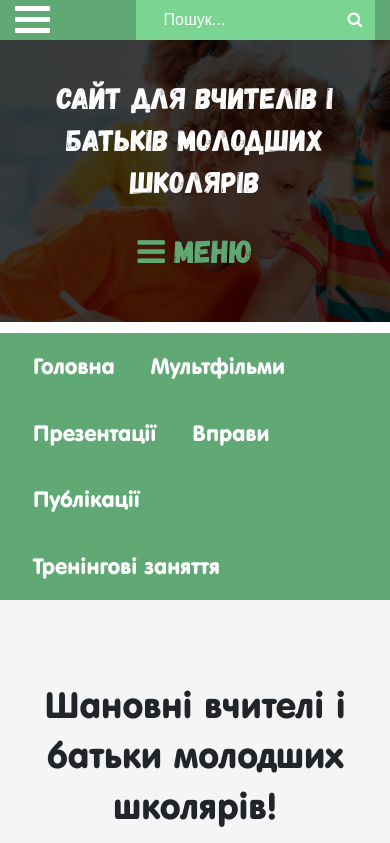
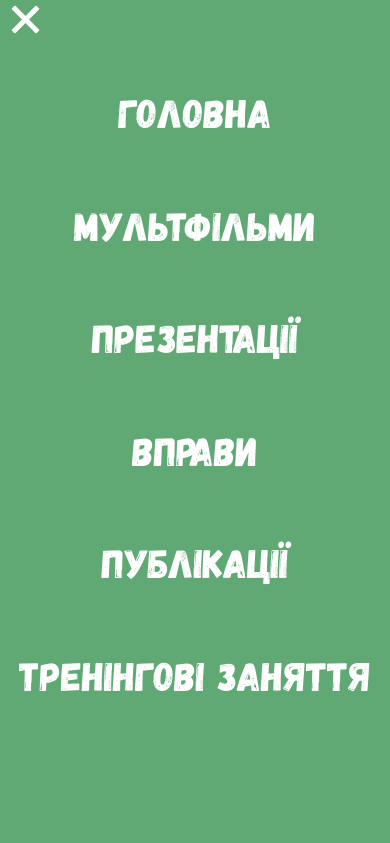
Before and after one commit to whitewavex/teach-help, a website: page src/index.html in a window 390 px wide. Both pictures are taken after a click on the element 32 px from the left and 16 px from the top of the page. Shown: the top 843 px of the page. Drawn offline with nearby package versions, Linux system fonts and the light colour scheme; files that its build step writes are made by us from their sources; files whose address does not match are found by name.

Commit message:
Mobile navbar

```diff
--- a/src/index.html
+++ b/src/index.html
@@ -10,11 +10,11 @@
 <body class="page">
     <header class="header-block">
         <div class="header-up">
-            <div class="container-fluid">
-                <div class="nav-mobile float-left">
-                    <a href="#" class="nav-line nav-mobile__nav-line"></a>
-                    <a href="#" class="nav-line nav-mobile__nav-line"></a>
-                    <a href="#" class="nav-line nav-mobile__nav-line"></a>
+            <div class="container">
+                <div class="nav-mobile header-up__nav-mobile float-left">
+                    <div href="#" class="nav-line nav-mobile__nav-line top"></div>
+                    <div href="#" class="nav-line nav-mobile__nav-line middle"></div>
+                    <div href="#" class="nav-line nav-mobile__nav-line bottom"></div>
                 </div>
                 <form class="search float-right" action="">
                     <input class="search__text" type="search" placeholder="Пошук...">
@@ -82,6 +82,30 @@
                 </ul>
             </div>
         </div>
+        <div class="burger-menu">
+            <div class="burger-menu__nav">
+                <ul class="burger-menu__list">
+                    <li class="burger-menu__item">
+                        <a href="#" class="burger-menu__link">Головна</a>
+                    </li>
+                    <li class="burger-menu__item">
+                        <a href="#" class="burger-menu__link">Мультфільми</a>
+                    </li>
+                    <li class="burger-menu__item">
+                        <a href="#" class="burger-menu__link">Презентації</a>
+                    </li>
+                    <li class="burger-menu__item">
+                        <a href="#" class="burger-menu__link">Вправи</a>
+                        </li>
+                    <li class="burger-menu__item">
+                        <a href="#" class="burger-menu__link">Публікації</a>
+                    </li>
+                    <li class="burger-menu__item">
+                        <a href="#" class="burger-menu__link">Тренінгові заняття</a>
+                    </li>
+                </ul>
+            </div>
+        </div>
     </header>
     <main>
         <section class="welcome">
--- a/src/js/main.js
+++ b/src/js/main.js
@@ -92,4 +92,15 @@ $(document).ready(function() {
         }); // end animate
     }); // end click
 
+//    NAV-MOBILE
+    $('.nav-mobile').click(function() {
+        $(this).toggleClass('nav-mobile_active');
+        $('.burger-menu').toggleClass('burger-menu_open');
+    }); // end click
+
+
+
+
+
+
 });
--- a/src/scss/base/variables.scss
+++ b/src/scss/base/variables.scss
@@ -7,3 +7,5 @@ $color-bold: #79d591;
 $color-title: #fff;
 $color-text: #515151;
 $color-bg: #f5f5f5;
+
+$number-menu: 6;
--- /dev/null
+++ b/src/scss/burger-menu/burger-menu.scss
@@ -0,0 +1,12 @@
+.burger-menu {
+    position: fixed;
+    top: 0;
+    left: 0;
+    width: 100%;
+    height: 0;
+    background-color: $color-master;
+    opacity: 0;
+    visibility: hidden;
+    overflow: hidden;
+    transition: opacity .4s, visibility .4s, height .4s;
+}
--- /dev/null
+++ b/src/scss/burger-menu/burger-menu__item.scss
@@ -0,0 +1,8 @@
+.burger-menu__item {
+    display: block;
+    height: (100% / $number-menu);
+    min-height: 50px;
+    position: relative;
+    animation: fadeInRight .5s ease forwards;
+    animation-delay: .4s;
+}
--- /dev/null
+++ b/src/scss/burger-menu/burger-menu__link.scss
@@ -0,0 +1,31 @@
+.burger-menu__link {
+    display: block;
+    position: relative;
+    color: #fff;
+    text-decoration: none;
+    overflow: hidden;
+
+    &:hover,
+    &:focus {
+        color: #fff;
+        text-decoration: none;
+    }
+
+    &:hover:after,
+    &:focus:after,
+    &:active:after {
+        width: 100%;
+    }
+
+    &:after {
+        content: '';
+        position: absolute;
+        bottom: 0;
+        left: 50%;
+        width: 0%;
+        transform: translateX(-50%);
+        height: 3px;
+        background: #fff;
+        transition: .4s;
+    }
+}
--- /dev/null
+++ b/src/scss/burger-menu/burger-menu__list.scss
@@ -0,0 +1,7 @@
+.burger-menu__list {
+    padding: 0;
+    margin: 0 auto;
+    display: inline-block;
+    position: relative;
+    height: 100%;
+}
--- /dev/null
+++ b/src/scss/burger-menu/burger-menu__nav.scss
@@ -0,0 +1,17 @@
+.burger-menu__nav {
+    position: relative;
+    height: 80%;
+    top: 50%;
+    transform: translateY(-50%);
+    font-family: 'Gagalin', 'VAG Rounded TL';
+    font-size: 50px;
+    text-align: center;
+}
+
+/* Extra Small Devices, Phones */
+@media only screen and (max-width : 480px) {
+
+    .burger-menu__nav {
+        font-size: 40px;
+    }
+}
--- /dev/null
+++ b/src/scss/burger-menu/burger-menu_open.scss
@@ -0,0 +1,5 @@
+.burger-menu_open {
+    opacity: 1;
+    visibility: visible;
+    height: 100%;
+}
--- a/src/scss/categories/categories.scss
+++ b/src/scss/categories/categories.scss
@@ -18,7 +18,7 @@
 @media only screen and (max-width : 575px) {
 
     .categories  {
-        height: 420px;
+        height: 510px;
     }
 }
 
--- a/src/scss/header-block/header__categories.scss
+++ b/src/scss/header-block/header__categories.scss
@@ -4,6 +4,7 @@
     left: 50%;
     margin-top: 0;
     margin-left: 0;
+    z-index: 110;
 }
 
 /* Large Devices, Desktops */
--- a/src/scss/header-cover/header-cover__menu.scss
+++ b/src/scss/header-cover/header-cover__menu.scss
@@ -24,6 +24,7 @@
 
     .header-cover__menu {
         margin-top: 58px;
+        margin-bottom: 45px;
     }
 }
 
@@ -31,6 +32,7 @@
 @media only screen and (max-width : 480px) {
 
     .header-cover__menu {
-        margin-top: 26px;
+        margin-top: 0;
+        margin-bottom: 15px;
     }
 }
--- /dev/null
+++ b/src/scss/header-up/header-up__nav-mobile.scss
@@ -0,0 +1,7 @@
+.header-up__nav-mobile {
+    position: fixed;
+    top: 0;
+    left: 2%;
+    z-index: 100;
+    transition: opacity .3s ease;
+}
--- a/src/scss/nav-mobile/nav-mobile.scss
+++ b/src/scss/nav-mobile/nav-mobile.scss
@@ -1,3 +1,12 @@
 .nav-mobile {
     cursor: pointer;
+    display: none;
 }
+
+/* Large Devices, Desktops */
+@media only screen and (max-width : 991px) {
+
+    .nav-mobile {
+        display: block;
+    }
+}
--- a/src/scss/nav-mobile/nav-mobile__nav-line.scss
+++ b/src/scss/nav-mobile/nav-mobile__nav-line.scss
@@ -1,3 +1,4 @@
 .nav-mobile__nav-line {
     margin-top: 6px;
+    transition: all .5s ease;
 }
--- /dev/null
+++ b/src/scss/nav-mobile/nav-mobile_active.scss
@@ -0,0 +1,14 @@
+.nav-mobile_active {
+
+    .top {
+        transform: translateY(11px) translateX(0) rotate(45deg);
+    }
+
+    .middle {
+        opacity: 0;
+    }
+
+    .bottom {
+        transform: translateY(-11px) translateX(0) rotate(-45deg);
+    }
+}
--- a/src/scss/navigation/navigation.scss
+++ b/src/scss/navigation/navigation.scss
@@ -1,3 +1,11 @@
 .navigation {
     background-color: $color-master;
 }
+
+/* Large Devices, Desktops */
+@media only screen and (max-width : 991px) {
+
+    .navigation {
+        display: none;
+    }
+}
--- a/src/scss/style.scss
+++ b/src/scss/style.scss
@@ -11,8 +11,10 @@
 
 /* HEADER-UP */
 @import 'header-up/header-up';
+@import 'header-up/header-up__nav-mobile';
 @import 'nav-mobile/nav-mobile';
 @import 'nav-mobile/nav-mobile__nav-line';
+@import 'nav-mobile/nav-mobile_active';
 @import 'nav-line/nav-line';
 @import 'search/search';
 @import 'search/search__text';
@@ -39,6 +41,12 @@
 @import 'navigation/navigation__list';
 @import 'navigation/navigation__item';
 @import 'navigation/navigation__link';
+@import 'burger-menu/burger-menu';
+@import 'burger-menu/burger-menu_open';
+@import 'burger-menu/burger-menu__nav';
+@import 'burger-menu/burger-menu__list';
+@import 'burger-menu/burger-menu__item';
+@import 'burger-menu/burger-menu__link';
 
 /* WELCOME */
 @import 'welcome/welcome';
```
Also changed, not shown: build/index.html, build/js/main.js, build/style.css.
